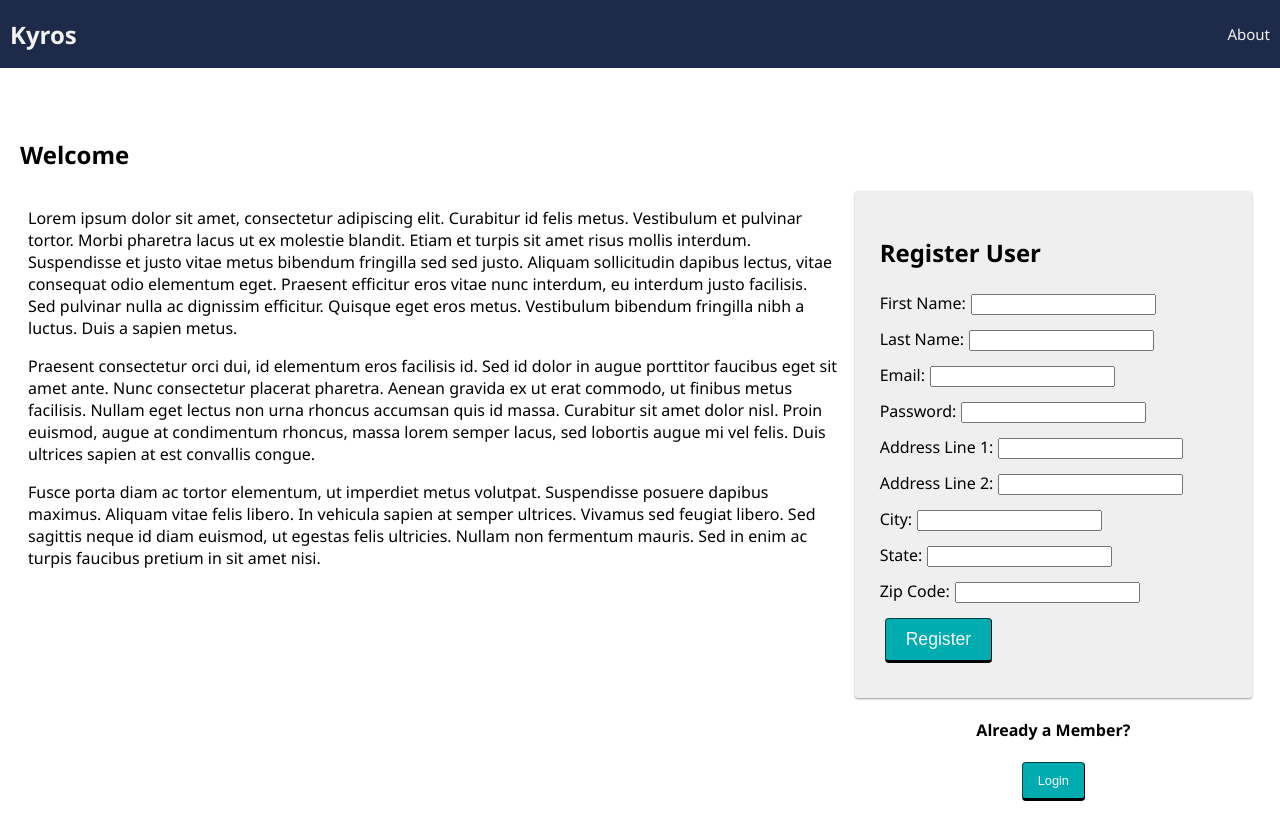
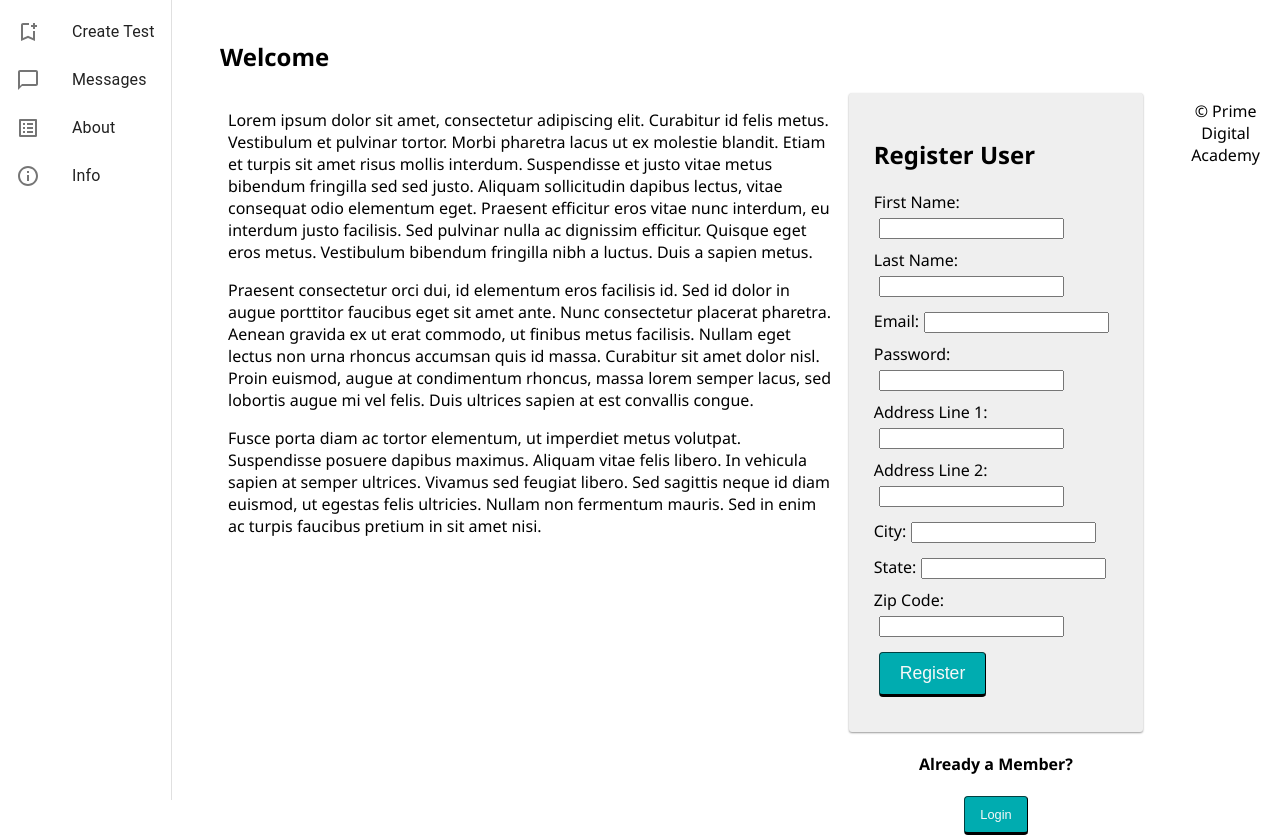
Before and after one commit to amandazimms/my-pathway, a React (Create React App) app: page /test#/home in a window 1280 px wide. Shown: the top 837 px of the page. Built offline with nearby package versions, Linux system fonts and the light colour scheme; no server answers.

Commit message:
nav drawer is working!

```diff
--- a/package.json
+++ b/package.json
@@ -8,6 +8,7 @@
     "@emotion/styled": "^11.6.0",
     "@material-ui/core": "^4.12.3",
     "@material/tabs": "^2.3.0",
+    "@mui/icons-material": "^5.3.1",
     "@mui/material": "^5.3.1",
     "axios": "^0.21.1",
     "bcryptjs": "^2.4.3",
@@ -30,7 +31,8 @@
     "react-scripts": "^5.0",
     "redux": "^4.1.2",
     "redux-logger": "^3.0.6",
-    "redux-saga": "^1.1.3"
+    "redux-saga": "^1.1.3",
+    "with-router": "^1.0.1"
   },
   "scripts": {
     "start": "node server/server.js",
--- a/src/components/App/App.jsx
+++ b/src/components/App/App.jsx
@@ -8,11 +8,10 @@ import {
 
 import { useDispatch, useSelector } from 'react-redux';
 
-import Nav from '../Nav/Nav';
+
 import Footer from '../Footer/Footer';
 
 import ProtectedRoute from '../ProtectedRoute/ProtectedRoute';
-
 import AboutPage from '../AboutPage/AboutPage';
 import UserPage from '../UserPage/UserPage';
 import InfoPage from '../InfoPage/InfoPage';
@@ -26,6 +25,8 @@ import TestItem from '../TestItem/TestItem';
 import './App.css';
 
 import { ThemeProvider, createMuiTheme } from '@material-ui/core/styles';
+import NavDrawer from '../Nav/Nav';
+import { makeStyles } from '@material-ui/core/styles';
 
 const customTheme = createMuiTheme ({
   typography: {
@@ -52,10 +53,20 @@ const customTheme = createMuiTheme ({
   },
 });
 
+//for nav drawer
+const useStyles = makeStyles({
+  container: {
+    display: "flex"
+  }
+})
+
 function App() {
   const dispatch = useDispatch();
 
   const user = useSelector(store => store.user);
+
+  //for navDrawer
+  const classes = useStyles();
 
   useEffect(() => {
     dispatch({ type: 'FETCH_USER' });
@@ -64,7 +75,9 @@ function App() {
   return (
     <Router>
       <div>
-        <Nav />
+        <div className={classes.container}>
+        <NavDrawer />
+
         <Switch>
           {/* Visiting localhost:3000 will redirect to localhost:3000/home */}
           <Redirect exact from="/" to="/home" />
@@ -168,6 +181,8 @@ function App() {
           </Route>
         </Switch>
         <Footer />
+
+        </div>
       </div>
     </Router>
   );
--- a/src/components/Nav/Nav.css
+++ b/src/components/Nav/Nav.css
@@ -1,42 +1,75 @@
-.nav {
-  /* flex box layout */
-  display: flex;
-  justify-content: space-between;
-  align-items: center;
-
-  margin: 0 0 30px;
-  background-color: #1E2A49;
-  overflow: hidden;
+.nav-title {
+  display: inline-block;
+  color: #1E2A49;
+  padding-left: 10px;
+  font-weight: 600;
+  font-family:'Lato', sans-serif;
+  /* margin: 0;
+  position: absolute;
+  top: 50%; */
 }
 
-.nav a {
-  text-decoration: none;
+.nav-right {
+  float: right;
+  text-align: right;
+}
+.nav {
+margin: 0;
+/* background-color: rgba(231, 178, 252, 0.8); */
+overflow: hidden;
 }
 
-.nav-title {
-  font-size: 24px;
-  font-weight: 700;
-  color: #f2f2f2;
-  padding-left: 10px;
-  margin: 0;
+.nav-link {
+float: left;
+color: #7FC1C5;
+/* background-color:rgba(231, 178, 252, 0.8);; */
+text-align: center;
+padding: 12px 10px;
+text-decoration: none;
+font-size: 18px;
+
+/* these last two make the logout button in
+the nav bar look like another link */
+border:none;
+cursor: pointer;
+outline:0;
 }
 
-.navLink {
-  display: inline-block;
-  color: #f2f2f2;
-  background-color: #1E2A49;
-  text-align: center;
-  padding: 24px 10px;
-  text-decoration: none;
-  font-size: 15px;
+.nav-hamburger {
+float: left;
+color: #7FC1C5;
+/* padding-top: 8px; */
+margin-top: 6px;
 
-  /* these last two make the logout button in
-  the nav bar look like another link */
-  border: none;
-  cursor: pointer;
-  outline: 0;
 }
 
-.navLink:hover {
-  background-color: #7FC1CF;
+.nav-link:hover {
+background-color: #f3ededa8
 }
+
+.drawer-link:hover {
+background-color: #7fc2c5ad;
+}
+
+@import url('https://fonts.googleapis.com/css2?family=Amatic+SC&family=Lato:ital,wght@0,100;0,300;1,100&display=swap');
+.drawer-link {
+color:rgba(0, 0, 0, 0.8);
+text-align: center;
+padding: 4px 10px;
+text-decoration: none;
+font-size: 16px;
+font-weight: 400;
+font-family: 'Lato', sans-serif;
+
+/* these last two make the logout button in
+the nav bar look like another link */
+border:none;
+cursor: pointer;
+outline:0;
+}
+
+.logo{
+  max-width: 60;
+  text-alignt: center;
+  height: 100px;
+}
--- a/src/components/Nav/Nav.jsx
+++ b/src/components/Nav/Nav.jsx
@@ -1,55 +1,65 @@
-import React from 'react';
-import { Link } from 'react-router-dom';
-import LogOutButton from '../LogOutButton/LogOutButton';
-import './Nav.css';
-import { useSelector } from 'react-redux';
+import React from "react";
+import { withRouter } from "react-router";
+//Drawer MUI
+import {Drawer as MUIDrawer, ListItem, List,  ListItemText, ListItemIcon} from "@material-ui/core";
+import {makeStyles} from "@material-ui/core/styles";
+import BookmarkAddOutlinedIcon from '@mui/icons-material/BookmarkAddOutlined';
+import ChatBubbleOutlineOutlinedIcon from '@mui/icons-material/ChatBubbleOutlineOutlined';
+import InfoOutlinedIcon from '@mui/icons-material/InfoOutlined';
+import ListAltOutlinedIcon from '@mui/icons-material/ListAltOutlined';
 
-function Nav() {
-  const user = useSelector((store) => store.user);
 
+const useStyles = makeStyles({
+  drawer: {
+    width: '200px'
+
+  }
+});
+
+const NavDrawer = (props) => {
+
+console.log(props);
+
+const {history} = props;
+const classes = useStyles();
+const itemsList = [
+  {
+      text:"Create Test",
+      icon: <BookmarkAddOutlinedIcon/>,
+      onClick: ()=> history.push('/test')
+  },
+  {
+      text:"Messages",
+      icon: <ChatBubbleOutlineOutlinedIcon/>,
+      onClick: ()=> history.push('/chat')
+  },
+  {
+      text:"About",
+      icon: <ListAltOutlinedIcon/>,
+      onClick: ()=> history.push('/about')
+  },
+  {
+      text:"Info",
+      icon: <InfoOutlinedIcon/>,
+      onClick: ()=> history.push('/info')
+  },
+  ];
+
+  return(
+  <MUIDrawer variant="permanent" className={classes.drawer}>
+  <List>
+            {itemsList.map((item, index) => {
+              const {text, icon, onClick} = item;
   return (
-    <div className="nav">
-      <Link to="/home">
-        <h2 className="nav-title">Kyros</h2>
-      </Link>
-      <div>
-        {/* If no user is logged in, show these links */}
-        {user.id === null &&
-          // If there's no user, show login/registration links
-          <Link className="navLink" to="/login">
-            Login / Register
-          </Link>
-        }
+              <ListItem button key={text} onClick={onClick}>
+                { icon && <ListItemIcon>{icon}</ListItemIcon>}
+                <ListItemText primary={text} />
+              </ListItem>
+          );
+        })}
+          </List>
+  </MUIDrawer>
 
-        {/* If a user is logged in, show these links */}
-        {user.id && (
-          <>
-            <Link className="navLink" to="/user">
-              Home
-            </Link>
-
-            <Link className="navLink" to="/info">
-              Info Page
-            </Link>
-
-            <Link className="navLink" to="/chat">
-              Chat
-            </Link>
-
-            <Link className="navLink" to="/test">
-              Create Tests
-            </Link>
-
-            <LogOutButton className="navLink" />
-          </>
-        )}
-
-        <Link className="navLink" to="/about">
-          About
-        </Link>
-      </div>
-    </div>
   );
-}
-
-export default Nav;
+};
+export default withRouter(NavDrawer);
```
Also changed, not shown: public/Icons/kryrosLogo.png (added), src/components/Nav/Drawer.js (added).
